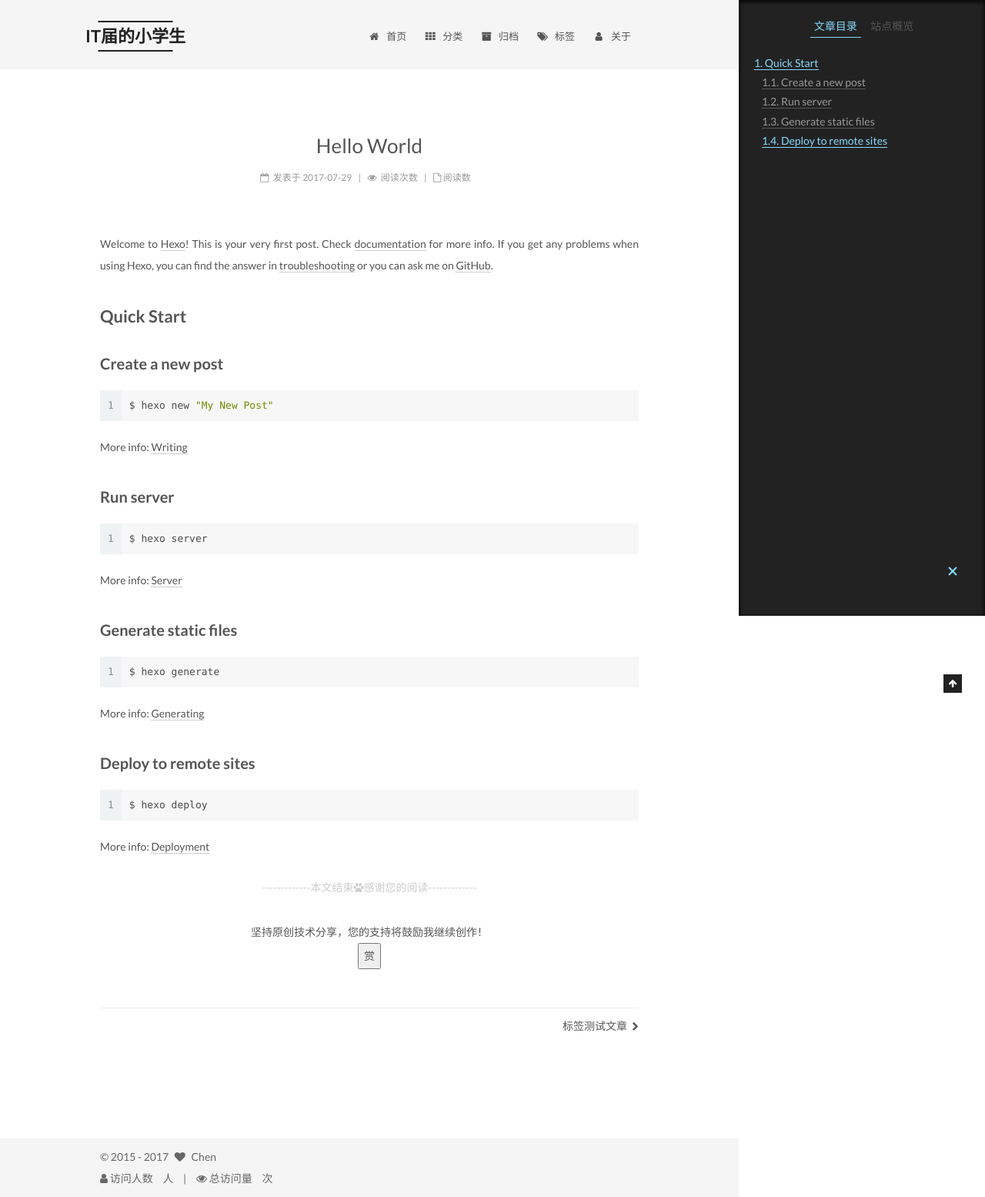
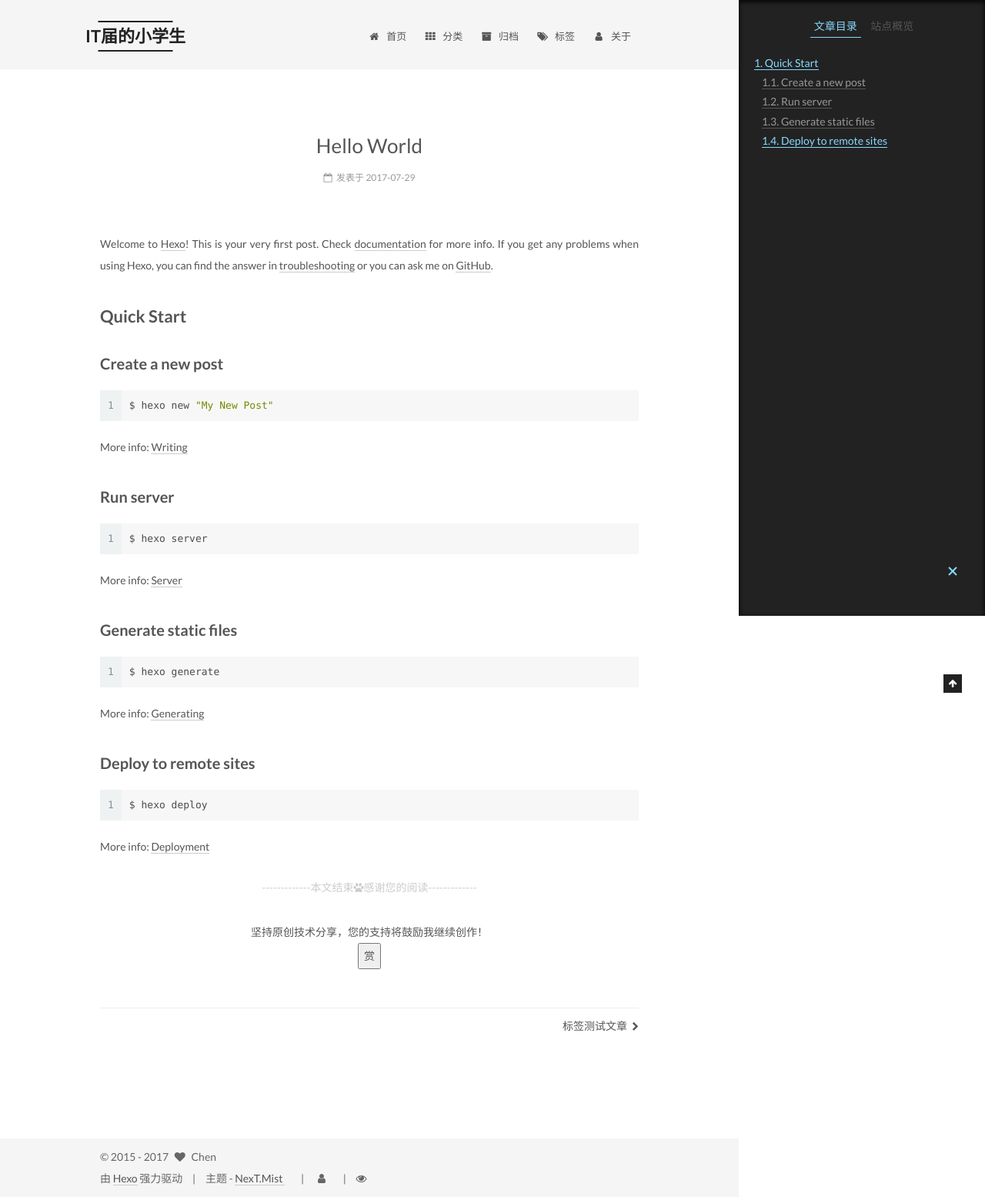
Before and after one commit to ShiQing-Chen/ShiQing-Chen.github.io, a plain HTML site: page 2017/07/29/hello-world/index.html in a window 1280 px wide. Shown: the whole page at 77% size. Drawn offline with nearby package versions, Linux system fonts and the light colour scheme; some packages are replaced by stand-ins of ours; a script that the page names is missing.

Commit message:
Site updated: 2017-07-30 15:19:58

```diff
--- a/2017/07/29/hello-world/index.html
+++ b/2017/07/29/hello-world/index.html
@@ -325,23 +325,6 @@
 
 
 
-             <span id="/2017/07/29/hello-world/" class="leancloud_visitors" data-flag-title="Hello World">
-               <span class="post-meta-divider">|</span>
-               <span class="post-meta-item-icon">
-                 <i class="fa fa-eye"></i>
-               </span>
-
-                 <span class="post-meta-item-text">阅读次数 </span>
-
-                 <span class="leancloud-visitors-count"></span>
-             </span>
-
-
-
-            <span class="post-meta-divider">|</span>
-            <span class="page-pv"><i class="fa fa-file-o"></i> 阅读数
-            <span class="busuanzi-value" id="busuanzi_value_page_pv" ></span>
-            </span>
 
 
 
@@ -410,7 +393,7 @@
 
 
         <div id="alipay" style="display: inline-block">
-          <img id="alipay_qr" src="/images/alipay.png s" alt="Chen Alipay"/>
+          <img id="alipay_qr" src="/images/alipay.png" alt="Chen Alipay"/>
           <p>支付宝打赏</p>
         </div>
 
@@ -652,31 +635,49 @@
     <i class="fa fa-heart"></i>
   </span>
    <span class="author" itemprop="copyrightHolder">Chen</span>
+</div>
+
+
+
+
+<div class="powered-by">
+  由 <a class="theme-link" href="https://hexo.io">Hexo</a> 强力驱动
+</div>
+
+<div class="theme-info">
+  主题 -
+  <a class="theme-link" href="https://github.com/iissnan/hexo-theme-next">
+    NexT.Mist
+  </a>
+
+
+	 <span>&nbsp&nbsp&nbsp</span>
+    <span class="site-uv">
+    </span>
+
+
+
+       <span class="with-love">
+    <span class="site-uv">
+      <i class="fa fa-user"></i>
+      <span class="busuanzi-value" id="busuanzi_value_site_uv"></span>
+
+    </span>
+
+
+
+    <span class="site-pv">
+      <i class="fa fa-eye"></i>
+      <span class="busuanzi-value" id="busuanzi_value_site_pv"></span>
+
+    </span>
+
 
 </div>
 
 
 
 
-<div class="busuanzi-count">
-  <script async src="https://dn-lbstatics.qbox.me/busuanzi/2.3/busuanzi.pure.mini.js"></script>
-
-
-    <span class="site-uv">
-      <i class="fa fa-user"></i> 访问人数
-      <span class="busuanzi-value" id="busuanzi_value_site_uv"></span>
-      人
-    </span>
-
-
-
-    <span class="site-pv">
-      <i class="fa fa-eye"></i> 总访问量
-      <span class="busuanzi-value" id="busuanzi_value_site_pv"></span>
-      次
-    </span>
-
-</div>
 
 
 
```
Also changed, not shown: 2017/07/29/hello/index.html (+38 -37 lines), about/index.html (+37 -19 lines), archives/2017/07/index.html (+37 -19 lines), archives/2017/index.html (+37 -19 lines), archives/index.html (+37 -19 lines), categories/Testing/index.html (+37 -19 lines), categories/index.html (+37 -19 lines), index.html (+37 -43 lines), tags/Another-Tag/index.html (+37 -19 lines), tags/Testing/index.html (+37 -19 lines), tags/index.html (+37 -19 lines).
